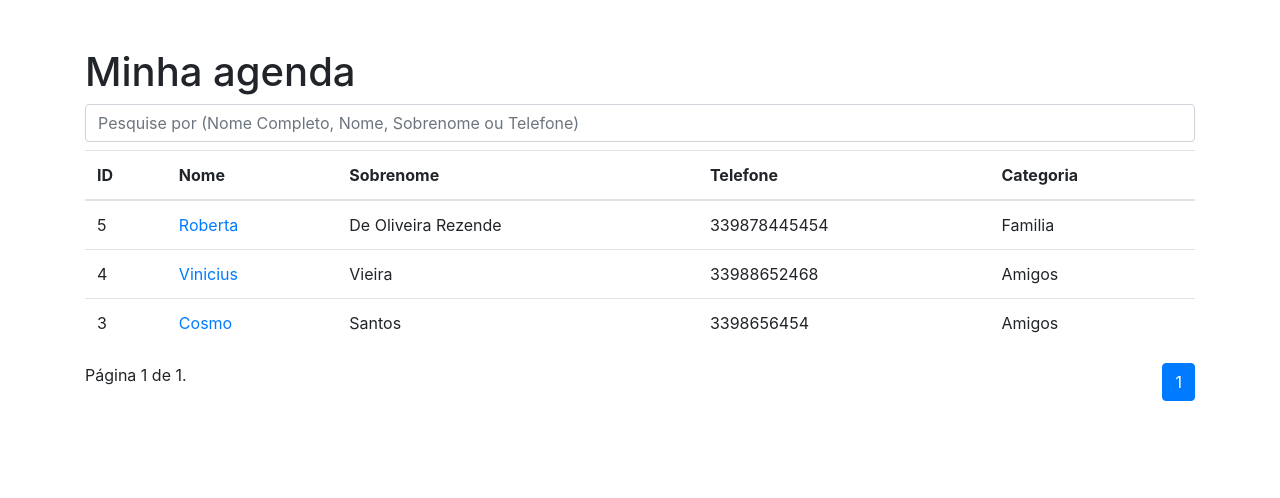
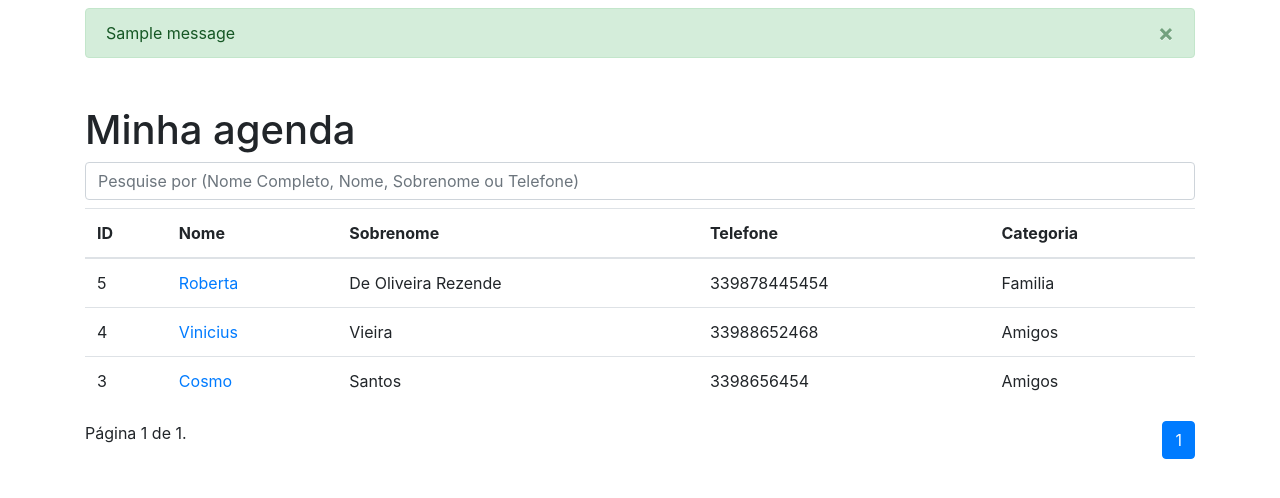
Before and after one commit to frankleysantos/estudo-agenda-python, a Django app: page / in a window 1280 px wide. Shown: the part 56-554 px from the top of the page. Run offline with Django 4.2, Linux system fonts and the light colour scheme; data comes from the database, SQL or seed files in the repository; one stand-in notice (Sample message) is shown; parts of the project's set-up code (start-up, migrations or seed data) failed here and were passed over; some libraries are stand-ins or nearby versions.

Commit message:
trabalhando com messagens

```diff
--- a/contatos/views.py
+++ b/contatos/views.py
@@ -1,9 +1,10 @@
 from django.http import Http404
-from django.shortcuts import render, get_object_or_404
+from django.shortcuts import render, get_object_or_404, redirect
 from .models import Contato
 from django.core.paginator import Paginator # paginação
 from django.db.models import Q, Value #Usado para realizar consultas mais complexas
 from django.db.models.functions import Concat # concatenação de campos
+from django.contrib import messages
 # Create your views here.
 def index(request):
     contatos = Contato.objects.order_by('-id').filter(
@@ -30,8 +31,10 @@ def ver_contato(request, contato_id):
 def busca(request):
     termo = request.GET.get('termo')
 
-    if termo is None:
-        raise Http404() # raise levanta o erro nesse caso
+    if termo is None or not termo:
+        # raise Http404() # raise levanta o erro nesse caso
+        messages.add_message(request, messages.ERROR, 'Campo termo não pode ser vazio')
+        return redirect('index')
 
     campos = Concat('nome', Value(' '), 'sobrenome') # campos existentes base dados
     # contatos = Contato.objects.order_by('-id').filter(
--- a/templates/base.html
+++ b/templates/base.html
@@ -14,7 +14,8 @@
   <!-- Page Content -->
   <div class="container">
     <div class="row">
-      <div class="col-lg-12">
+      <div class="col-lg-12 py-2">
+        {% include 'partials/_messages.html' %}
         {%block conteudo%} {%endblock%}
       </div>
     </div>
--- /dev/null
+++ b/templates/partials/_messages.html
@@ -0,0 +1,10 @@
+{% if messages %}
+    {% for messagem in messages %}
+        <div class="alert {{ messagem.tags }} alert-dismissible fade show" role="alert">
+            {{ messagem }}
+            <button type="button" class="close" data-dismiss="alert" aria-label="Close">
+            <span aria-hidden="true">&times;</span>
+            </button>
+        </div>
+    {% endfor%}
+{% endif %}
```
Also changed, not shown: agenda/settings.py (+12 -0 lines).
